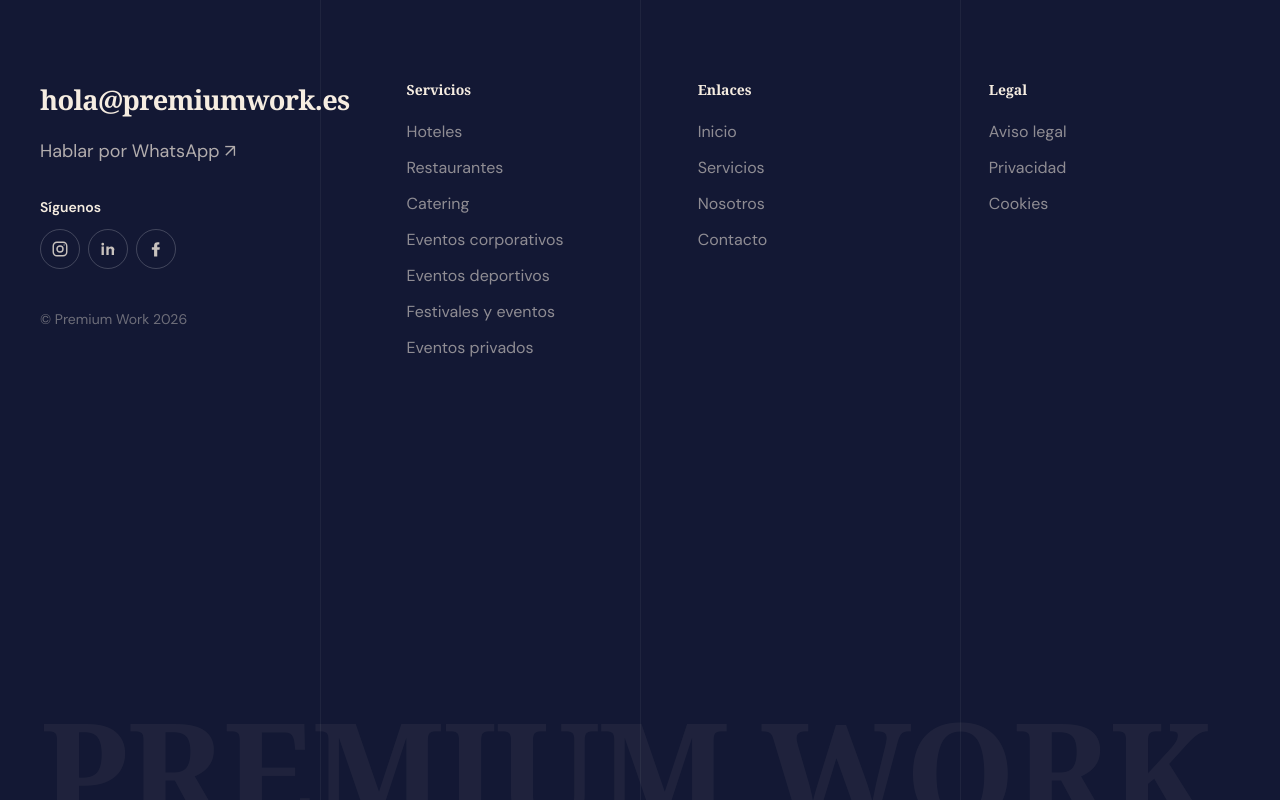
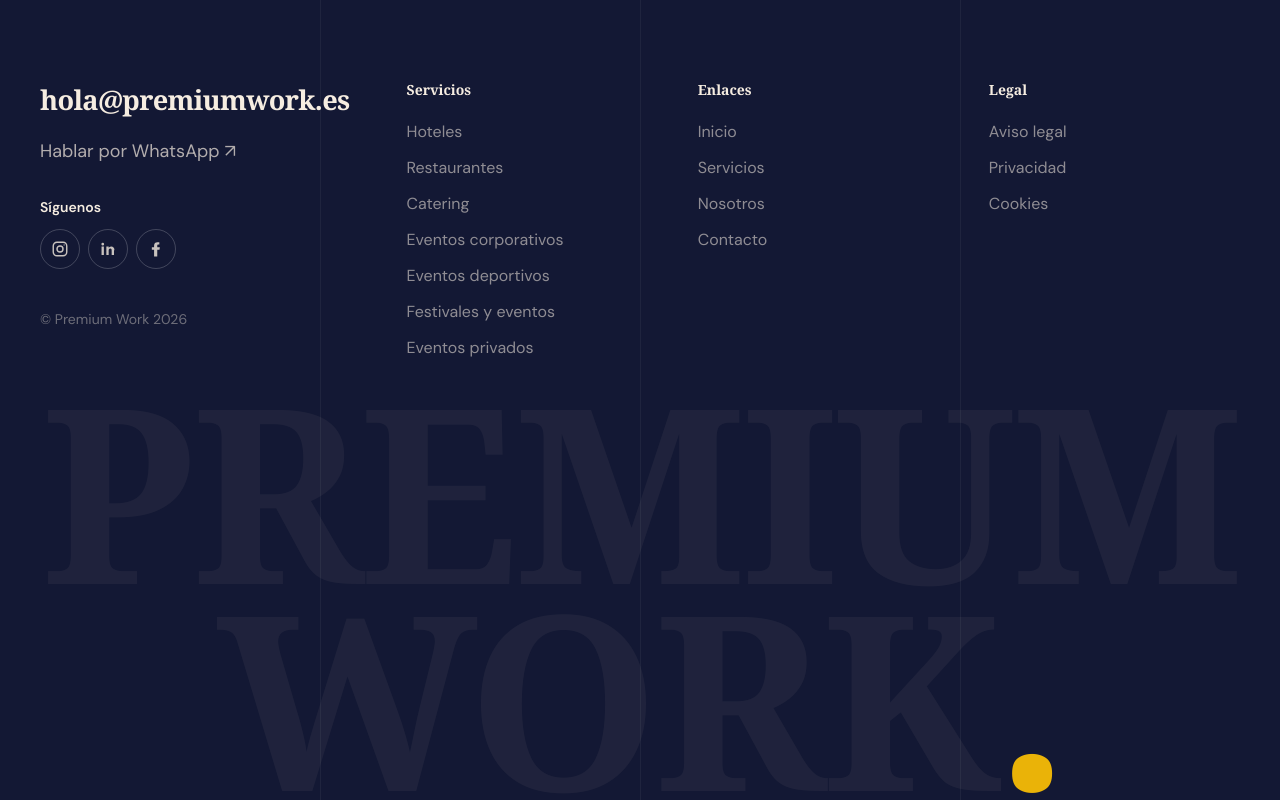
Before and after one commit to roxannaaguilera/premium-work-web, a Next.js app in the folder premium_work/: page /nosotros in a window 1280 px wide. Shown: the part 3376-4176 px from the top of the page. Built offline with nearby package versions, Linux system fonts and the light colour scheme; a web font is replaced by a local one.

Commit message:
feat: giant footer name in two lines, no hover effect

```diff
--- a/premium_work/components/ServiceFooter.tsx
+++ b/premium_work/components/ServiceFooter.tsx
@@ -24,7 +24,7 @@ function FacebookIcon() {
 
 /**
  * Pie de las páginas de servicio, estilo Yellowball: fondo azul noche,
- * columnas de enlaces y el nombre gigante recortado por el borde inferior.
+ * columnas de enlaces y el nombre gigante en dos líneas a ancho completo.
  *
  * Al hacer scroll, cada bloque aparece y desaparece en orden de izquierda
  * a derecha (contacto, servicios, enlaces, legal y, por último, el
@@ -132,14 +132,20 @@ export function ServiceFooter() {
         </div>
       </div>
 
-      {/* Nombre gigante recortado por el borde inferior */}
+      {/* Nombre gigante en dos líneas, a ancho completo */}
       <Reveal index={5} className="relative mt-4 overflow-hidden md:mt-6">
       <div aria-hidden="true" className="px-5 md:px-10">
         <p
-          className="font-logo translate-y-[24%] text-center font-black whitespace-nowrap text-[#f6ede1]/[0.05] select-none transition-[-webkit-text-stroke-color] duration-300 [-webkit-text-stroke:1.5px_transparent] hover:[-webkit-text-stroke-color:#eab308] text-[calc((100vw_-_40px)/8.566)] md:text-[calc((100vw_-_80px)/8.566)]"
+          className="font-logo text-center font-black whitespace-nowrap text-[#f6ede1]/[0.05] select-none text-[calc((100vw_-_40px)/4.92)] md:text-[calc((100vw_-_80px)/4.92)]"
           style={{ lineHeight: 0.85, letterSpacing: "-0.02em" }}
         >
-          PREMIUM WORK<span className="text-[#eab308]">.</span>
+          PREMIUM
+        </p>
+        <p
+          className="font-logo text-center font-black whitespace-nowrap text-[#f6ede1]/[0.05] select-none text-[calc((100vw_-_40px)/4.92)] md:text-[calc((100vw_-_80px)/4.92)]"
+          style={{ lineHeight: 0.85, letterSpacing: "-0.02em" }}
+        >
+          WORK<span className="text-[#eab308]">.</span>
         </p>
       </div>
       </Reveal>
```
